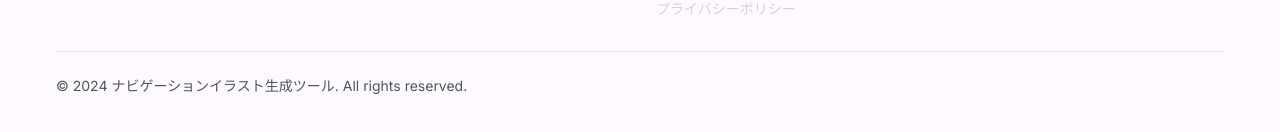
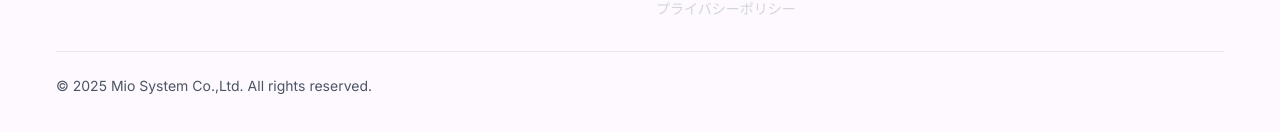
Before and after one commit to mio-github/illust-manual-generator, a Next.js app: page / in a window 1280 px wide. Shown: the part 1277-1409 px from the top of the page. Built offline with nearby package versions, Linux system fonts and the light colour scheme.

Commit message:
コピーライト表記を「2025 Mio System Co.,Ltd.」に更新

```diff
--- a/app/components/Footer.tsx
+++ b/app/components/Footer.tsx
@@ -79,7 +79,7 @@ export default function Footer() {
         </div>
 
         <div className="mt-8 border-t border-gray-200 pt-6 text-sm text-gray-600">
-          <p>© 2024 ナビゲーションイラスト生成ツール. All rights reserved.</p>
+          <p>© 2025 Mio System Co.,Ltd. All rights reserved.</p>
         </div>
       </div>
     </footer>
```
